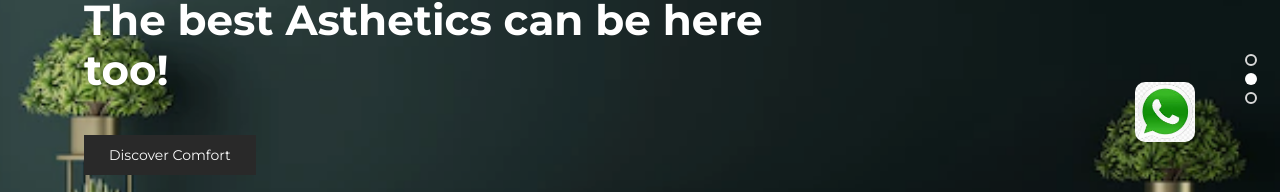
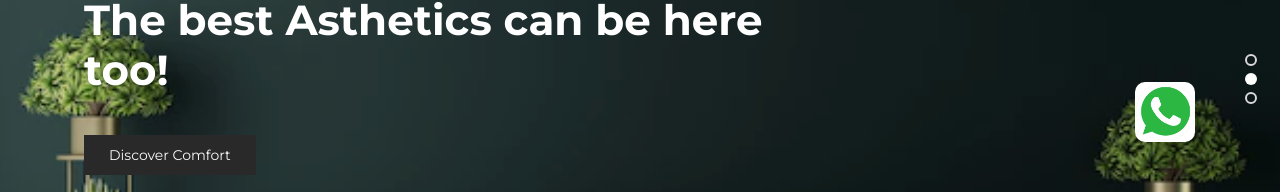
Before and after one commit to IzanAnsari/izan01, a plain HTML site: page index.html in a window 1280 px wide. Shown: the part 288-480 px from the top of the page. Drawn offline with nearby package versions, Linux system fonts and the light colour scheme.

Commit message:
first commit

```diff
--- a/index.html
+++ b/index.html
@@ -25,7 +25,7 @@
      <!-- MAIN CSS -->
      <link rel="stylesheet" href="css/style.css">
      <div class="whats"> <a href="https://wa.me/9359237760">
-          <img src="/images/download010.jpeg" alt="">
+          <img src="/images/download011.png" alt="">
         </a></div>
 
 
```
Also changed, not shown: images/download011.png (added).
